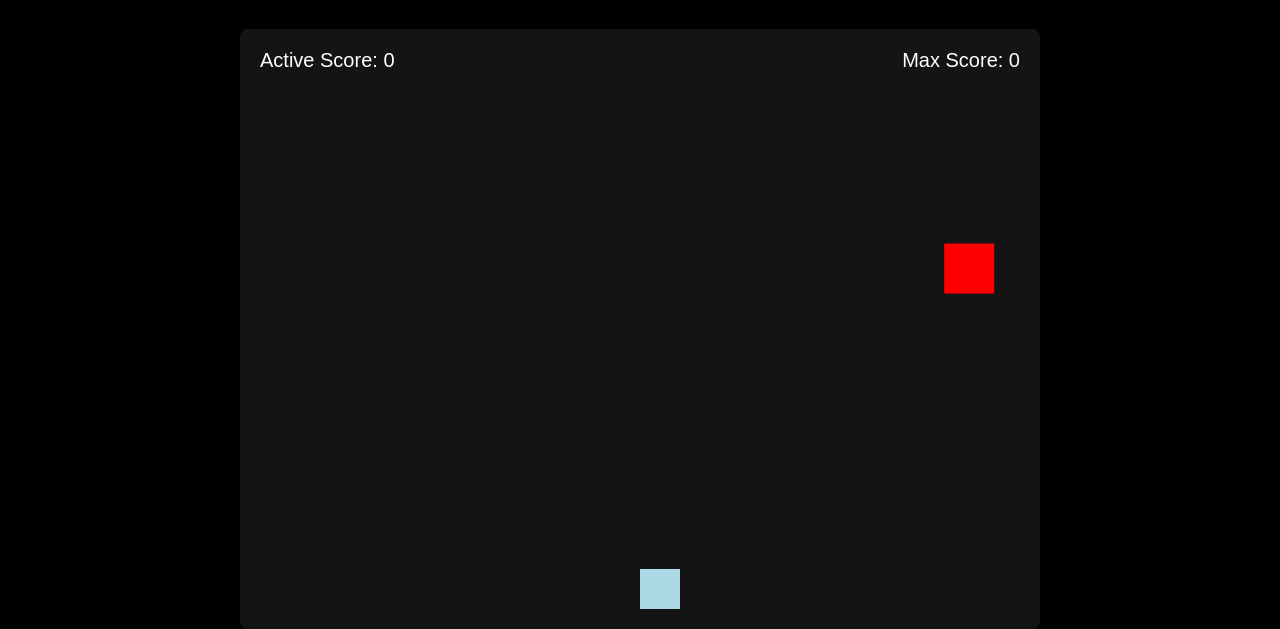
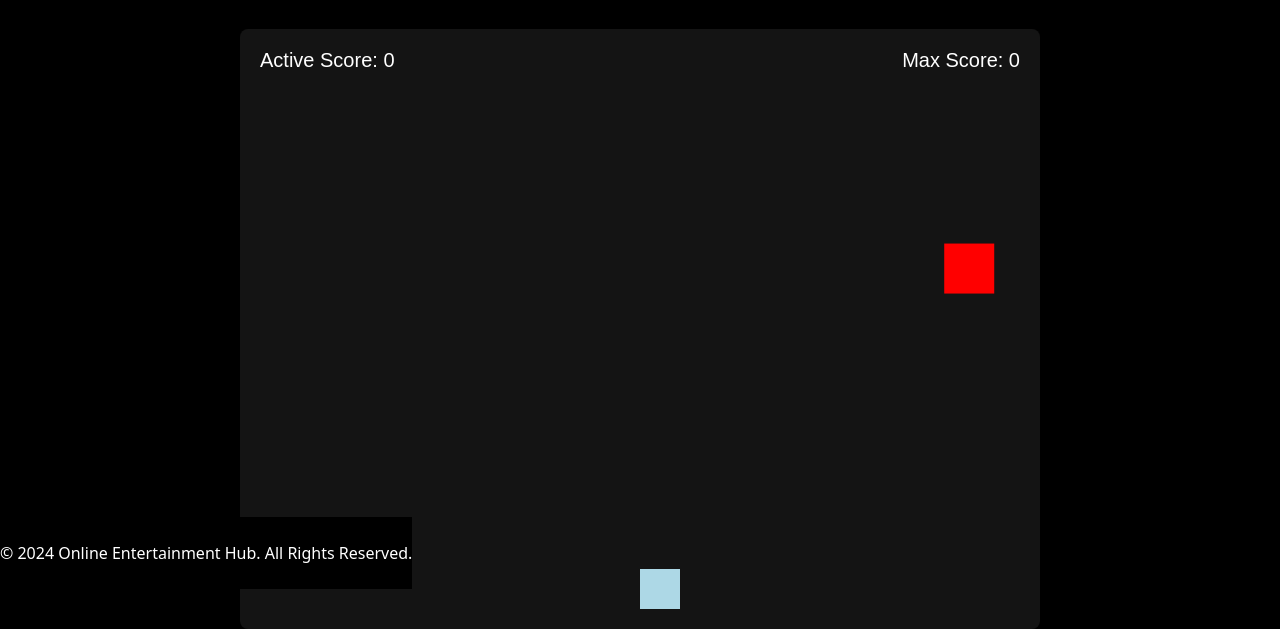
Before and after one commit to esha-dey-22/StreamFlare, a website: page games/game2-play.html in a window 1280 px wide. Shown: the part 171-800 px from the top of the page. Drawn offline with nearby package versions, Linux system fonts and the light colour scheme.

Commit message:
Update game2-play.html

```diff
--- a/games/game2-play.html
+++ b/games/game2-play.html
@@ -36,7 +36,7 @@
         </div>
     </section>
 
-    <footer class="bg-black text-white py-6">
+    <footer class="absolute bottom-10 bg-black text-white py-6">
         <div class="container mx-auto text-center">
             <p>&copy; 2024 Online Entertainment Hub. All Rights Reserved.</p>
         </div>
```
